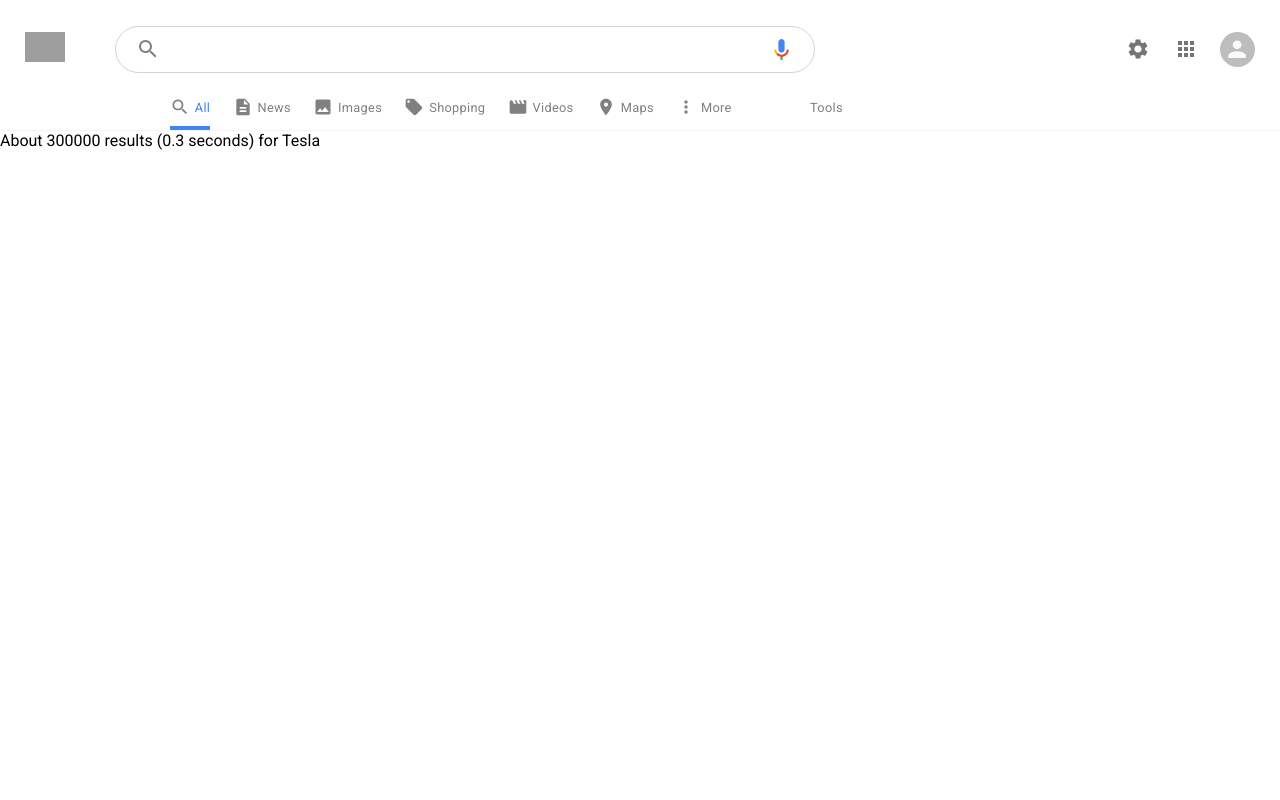
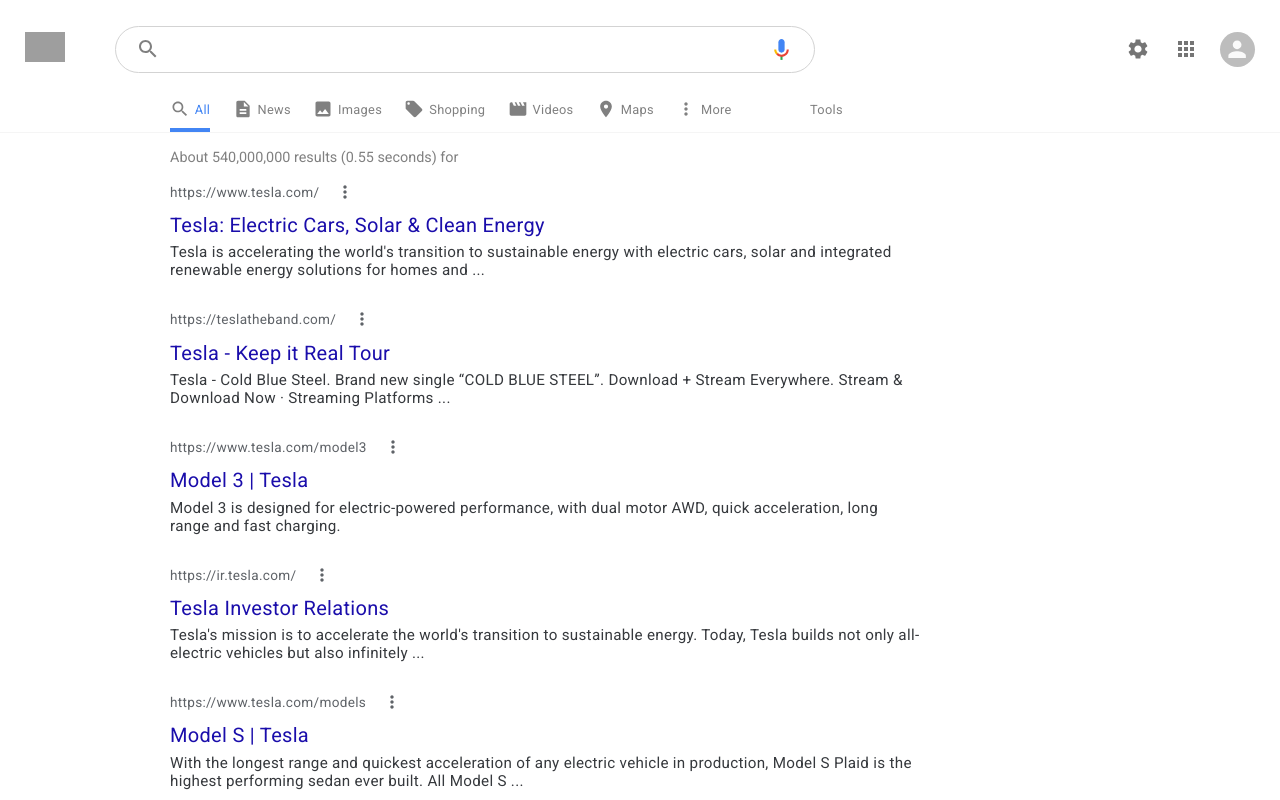
Before and after one commit to makdoom/google-clone, a React (Create React App) app: page /search in a window 1280 px wide. Shown: the top 800 px of the page. Built offline with nearby package versions, Linux system fonts and the light colour scheme; no server answers; grey boxes are pictures that could not be loaded.

Commit message:
done with search result section

```diff
--- a/src/pages/SearchPage/SearchPage.js
+++ b/src/pages/SearchPage/SearchPage.js
@@ -22,6 +22,7 @@
   // const data = useGoogleSearch(term);
 
   const data = response;
+  console.log(data);
   return (
     <div className="searchPage">
       <div className="searchPage__header">
@@ -83,10 +84,26 @@
         </div>
       </div>
       {true && (
-        <div className="searchPage__result">
+        <div className="searchPage__results">
           <p className="searchPage__resultCount">
-            About 300000 results (0.3 seconds) for Tesla
+            About {data?.searchInformation.formattedTotalResults} results (
+            {data?.searchInformation.formattedSearchTime} seconds) for {term}
           </p>
+
+          {data?.items.map((item) => (
+            <div className="searchPage__result">
+              <a href={item.link} className="result__header">
+                <span>{item.link}</span>
+                <MoreVertIcon fontSize="small" />
+              </a>
+              <div className="result__title">
+                <a href={item.link}>
+                  <p>{item.title}</p>
+                </a>
+                <p className="result__snippet">{item.snippet}</p>
+              </div>
+            </div>
+          ))}
         </div>
       )}
     </div>
--- a/src/pages/SearchPage/searchPage.css
+++ b/src/pages/SearchPage/searchPage.css
@@ -7,7 +7,7 @@
   background: #fff;
   z-index: 100;
   padding: 25px;
-  padding-bottom: 0;
+  padding-bottom: 10px;
 }
 .header__left {
   display: flex;
@@ -28,11 +28,14 @@
   max-width: 700px;
   margin: unset;
 }
+.searchPage__image {
+  width: 20px;
+}
 .searchPage__options {
   display: flex;
   align-items: center;
   color: gray;
-  margin-top: 1.5rem;
+  margin-top: 1rem;
   /* padding-bottom: 0.5rem; */
   border-bottom: 1px solid whitesmoke;
   position: relative;
@@ -84,3 +87,49 @@
   font-size: 0.8rem;
   letter-spacing: 0.3px;
 }
+.searchPage__results {
+  margin-left: 170px;
+  max-width: 750px;
+}
+.searchPage__result {
+  margin-bottom: 30px;
+}
+.searchPage__results .searchPage__resultCount {
+  font-size: 0.9rem;
+  margin: 1rem 0;
+  color: gray;
+}
+.searchPage__result .result__header {
+  display: flex;
+  align-items: center;
+  color: #5f6368;
+  text-decoration: none;
+  font-size: 0.85rem;
+  font-weight: normal;
+  letter-spacing: 0.3px;
+}
+.searchPage__result .result__header span {
+  margin-right: 1rem;
+}
+.searchPage__result .result__title {
+  margin: 0.3rem 0;
+}
+.searchPage__result .result__title a {
+  text-decoration: none;
+  display: inline-block;
+  color: #1a0dab;
+}
+.searchPage__result .result__title a:hover {
+  text-decoration: underline;
+}
+.searchPage__result .result__title a p {
+  font-size: 20px;
+  font-weight: 400;
+  margin: 0.4rem 0;
+  letter-spacing: 0.3px;
+}
+.result__title .result__snippet {
+  color: #36393d;
+  letter-spacing: 0.3px;
+  font-size: 0.95rem;
+}
```
